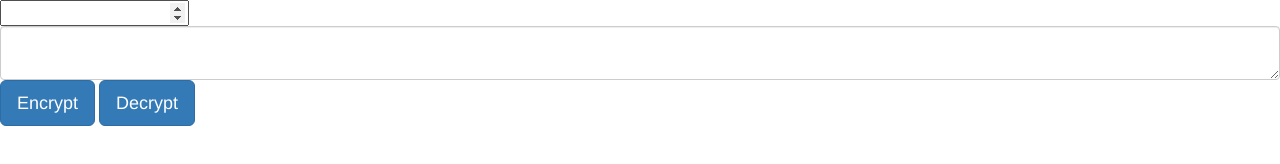
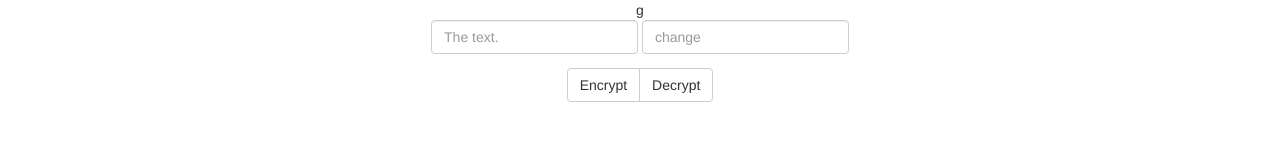
Before and after one commit to Westie1012/octo-caeser, a plain HTML site: page index.html in a window 1280 px wide. Drawn offline with Linux system fonts and the light colour scheme.

Commit message:
Finished it i think

```diff
--- a/index.html
+++ b/index.html
@@ -1,4 +1,4 @@
-<DOCTYPE HTML>
+g<DOCTYPE HTML>
 <html>
 	<head>
 		<meta charset="utf-8">
@@ -11,17 +11,24 @@
 		<script src="main.js"></script>
 
 	</head>
-	<body>
+	<body style="text-align: center;">
 		<script src="bootstrap-3.3.5-dist/js/bootstrap.min.js"></script>
+		<form action="" class="form-inline" >
+    		<div class="form-group" >
+        		<input type="text" class="form-control" id='start' placeholder="The text.">
+    		</div>
+    		<div class="form-group">
+				<input class="form-control" type="number" id="value" placeholder="change">
+    		</div>
+    	</form>
 
 
-		<input type="number" id="value">
-		<textarea type="text" id="start" class="form-control"></textarea>
+    	<div class="btn-group" role="group" aria-label="...">
+        	<button class="btn btn-default" type="button" onclick="encrypt()">Encrypt</button>
+        	<button class="btn btn-default" type="button" onclick="decrypt()">Decrypt</button>
+    	</div>
 
-		<button type="button" onclick="encrypt()" class="btn btn-lg btn-primary" >Encrypt</button>
-		<button onclick="decrypt()" class="btn btn-lg btn-primary" >Decrypt</button>
 		<P id="test">
-
 		</P>
 	</body>
 </html>
--- a/main.js
+++ b/main.js
@@ -2,11 +2,10 @@ function encrypt(){
 	//grabbing the variables from html
 	var value = parseInt(document.getElementById('value').value);
 	var start = document.getElementById('start').value;
-
 	var end = ""
 	for (var i =0; i<=start.length;i++) {
 		var letter = start.charAt(i);
-		end = end + String.fromCharCode(String.charCodeAt(letter)+value);
+		end = end + String.fromCharCode((String.charCodeAt(letter)+value)%127);
 	}
 	document.getElementById('test').innerHTML=end;
 }
@@ -18,7 +17,7 @@ function decrypt(){
 	var end = ""
 	for (var i =0; i<=start.length;i++) {
 		var letter = start.charAt(i);
-		end = end + String.fromCharCode(String.charCodeAt(letter)+value);
+		end = end + String.fromCharCode((String.charCodeAt(letter)+value)%127);
 	}
 	document.getElementById('test').innerHTML=end;
 }
```
